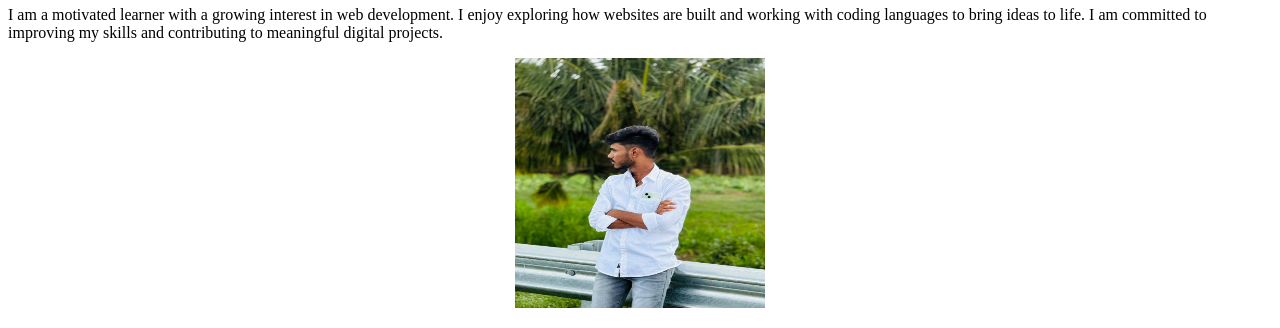
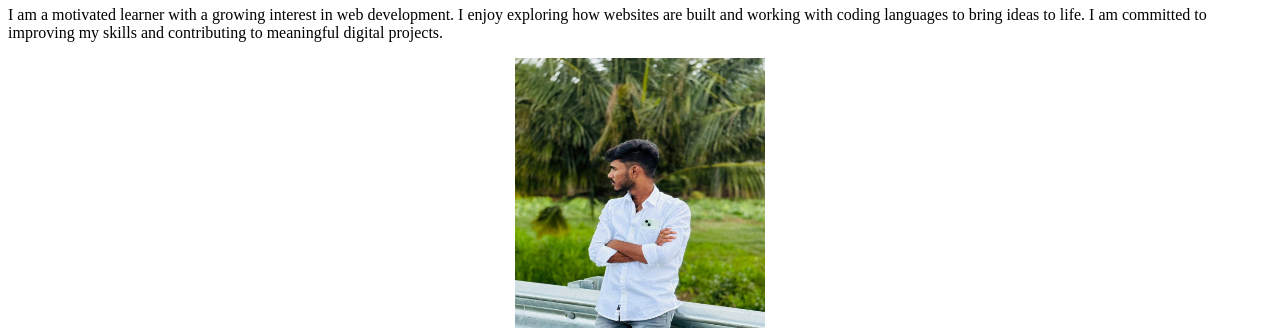
Before and after one commit to Dharanidharans-hub/myproject, a plain HTML site: page index.html in a window 1280 px wide. Shown: the part 214-542 px from the top of the page. Drawn offline with Linux system fonts and the light colour scheme.

Commit message:
Update index.html

```diff
--- a/index.html
+++ b/index.html
@@ -16,7 +16,7 @@
              I am a motivated learner with a growing interest in web development. I enjoy exploring how websites are built and working with coding languages to bring ideas to life. I am committed to improving my skills and contributing to meaningful digital projects.
         </p>
         <center>
-            <img src="dharan.jpg" height="250 "width="250">
+            <img src="dharan.jpg" height="300"width="250">
         </center>
         <h1>Education</h1>
         <ul>
```
